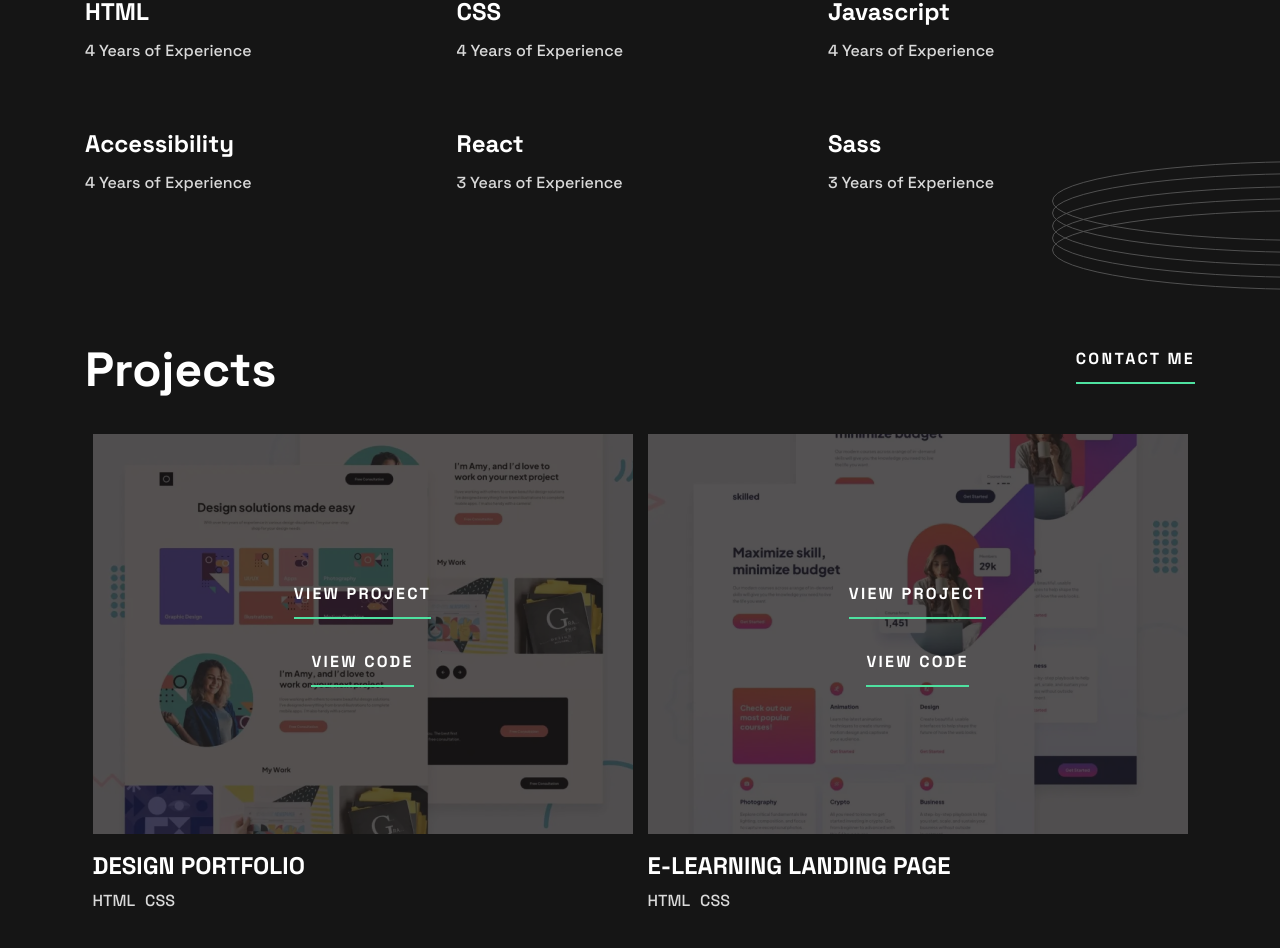
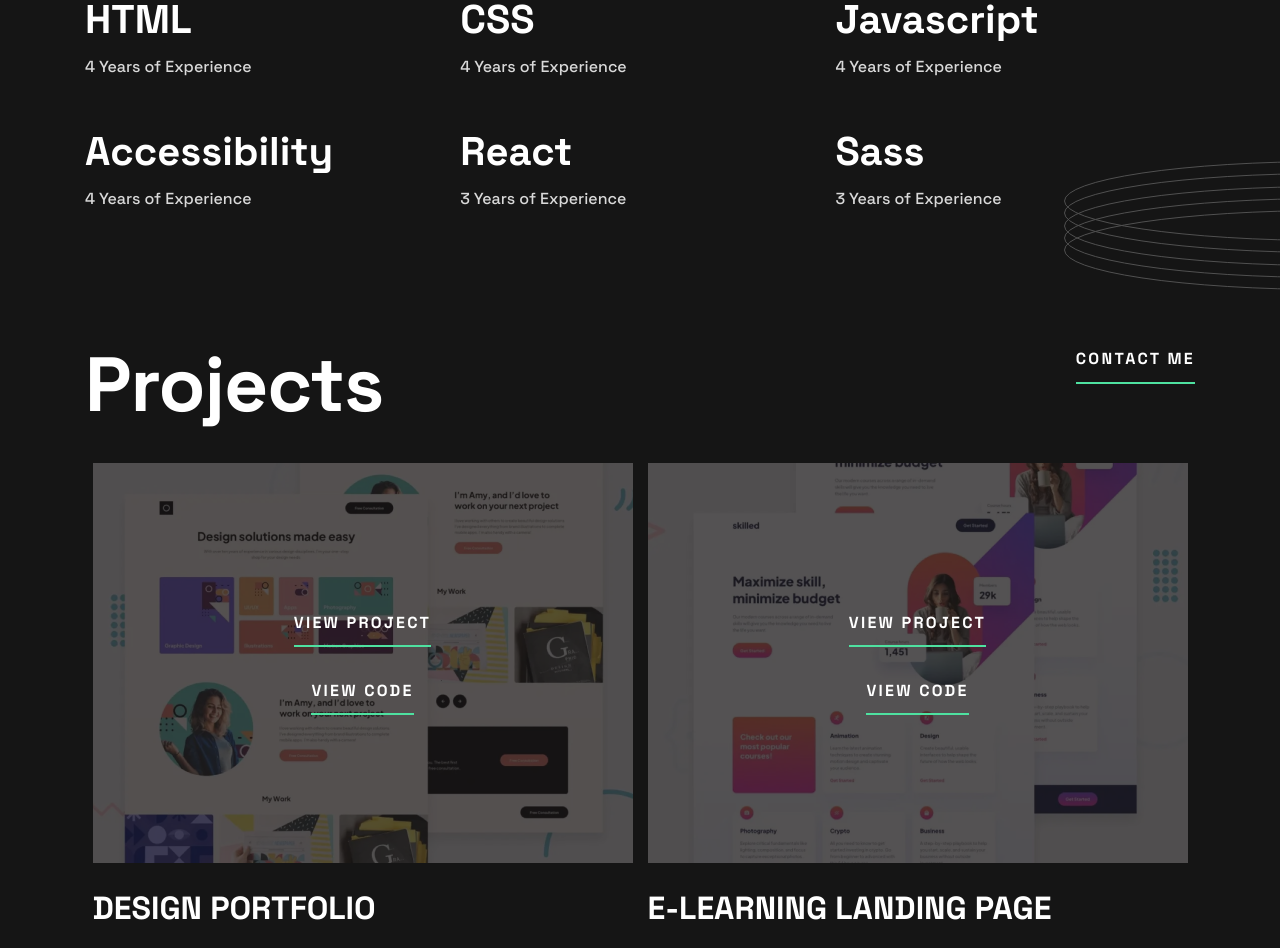
Before and after one commit to cboswel1/single-page-portfolio-demo, a React (Vite) app: page / in a window 1280 px wide. Shown: the part 897-1845 px from the top of the page. Built offline with nearby package versions, Linux system fonts and the light colour scheme.

Commit message:
adjusted font values

```diff
--- a/src/components/contact/contact.component.jsx
+++ b/src/components/contact/contact.component.jsx
@@ -8,7 +8,7 @@ const Contact = () => {
     <div className="contact">
       <div className="contact__wrapper">
         <div className="contact__header">
-          <h2 className="contact__header--title">Contact</h2>
+          <h1 className="contact__header--title">Contact</h1>
           <p className="contact__header--statement">
             I would love to hear about your project and how I could help. Please
             fill in the form, and I’ll get back to you as soon as possible.
--- a/src/components/profile/profile.component.jsx
+++ b/src/components/profile/profile.component.jsx
@@ -39,8 +39,8 @@ const Profile = () => {
       <div className="profile__statement">
         <div className="profile__statement--title">
           <h1>
-            Nice to meet you! I'm
-            <span className="profile__statement--underline">Adam Keyes</span>.
+            Nice to meet you! I'm <span></span>
+            <span className="profile__statement--underline"> Adam Keyes</span>.
           </h1>
           <p className="profile__statement--copy">
             Based in the UK, I’m a front-end developer passionate about building
--- a/src/components/projects/projects.component.jsx
+++ b/src/components/projects/projects.component.jsx
@@ -89,7 +89,7 @@ const Projects = () => {
   return (
     <div className="projects">
       <div className="projects__header--container">
-        <h2>Projects</h2>
+        <h1>Projects</h1>
         <Button type="button">Contact Me</Button>
       </div>
       <div className="projects__container">
@@ -117,7 +117,7 @@ const Projects = () => {
                   )}
                 </div>
                 <div className="projects__info--wrapper">
-                  <h3 className="projects__title">{projects.name}</h3>
+                  <h4 className="projects__title">{projects.name}</h4>
                   <div className="projects__tech">
                     <p>{projects.techOne}</p>
                     <p>{projects.techTwo}</p>
@@ -125,8 +125,7 @@ const Projects = () => {
                   </div>
                 </div>
                 {isDesktop ? (
-                  <div>
-                  </div>
+                  <div></div>
                 ) : (
                   <div className="projects__projects--links-mobile">
                     <Button type="button">View Project</Button>
--- a/src/globals.scss
+++ b/src/globals.scss
@@ -32,8 +32,10 @@ $bp-mobile: 375px;
 
 h1,
 h2,
-h3 {
+h3,
+h4 {
   @extend %heading;
+  color: var(--color-neutral-white);
 }
 
 h1 {
@@ -47,7 +49,10 @@ h2 {
 }
 
 h3 {
-  font-size: 1.5rem;
+  font-size: 2rem;
+}
+h4 {
+  font-size: 1.4rem;
 }
 
 p,
@@ -87,6 +92,9 @@ hr {
     font-size: 3rem;
   }
   h3 {
-    font-size: 1.5rem;
+    font-size: 2.5rem;
+  }
+  h4 {
+    font-size: 2rem;
   }
 }
```
